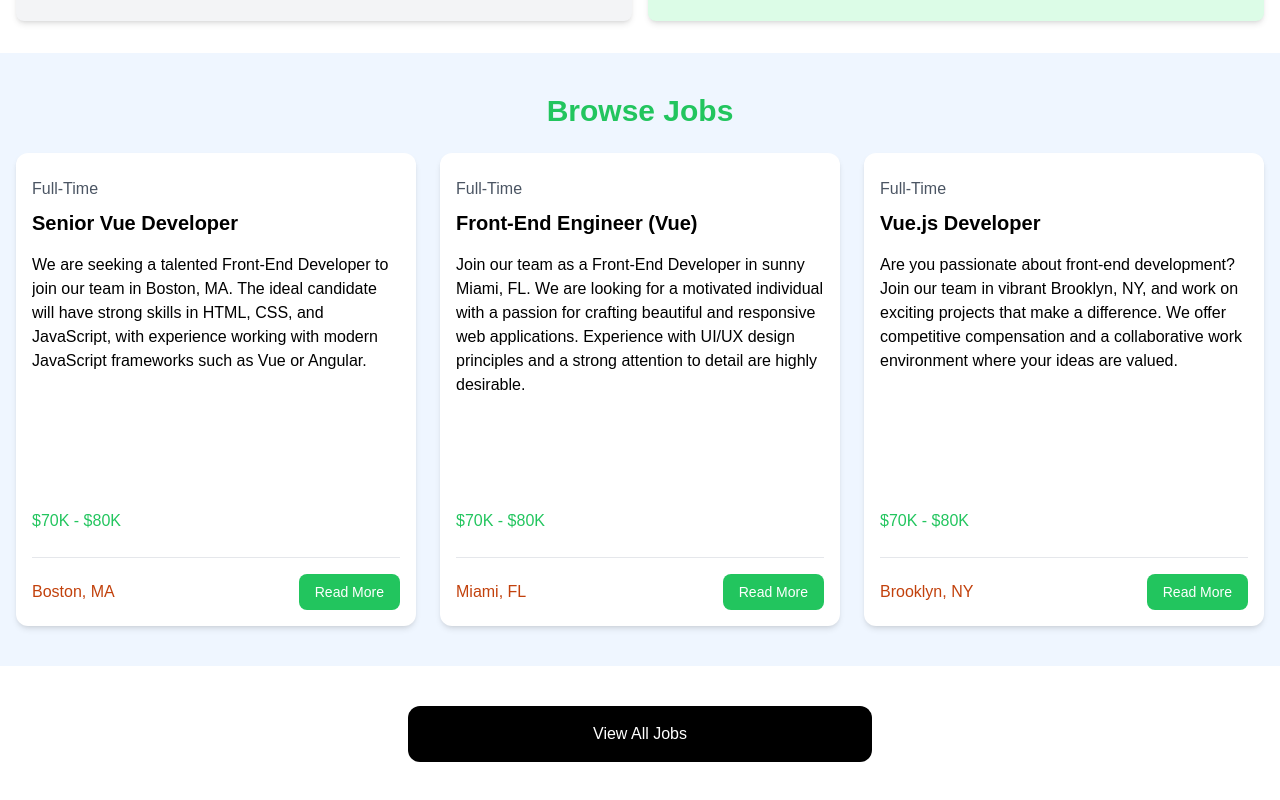
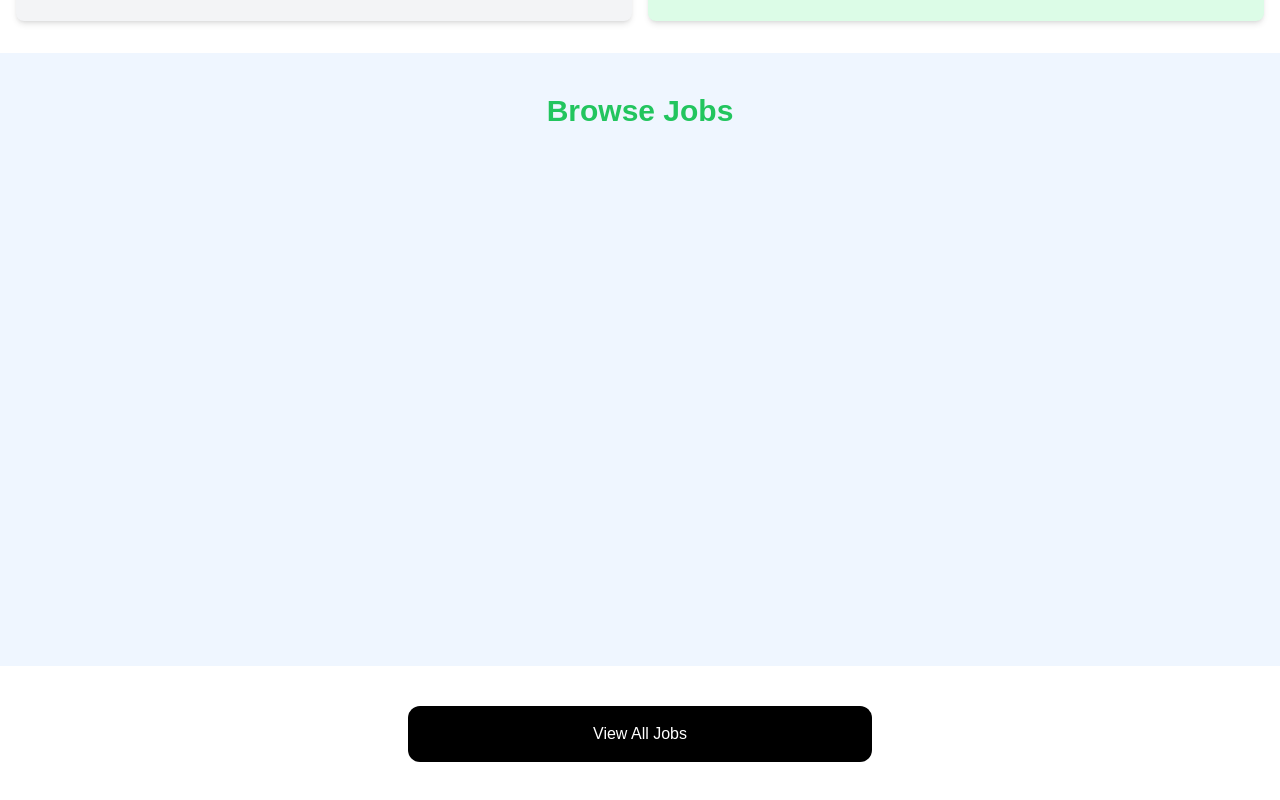
Before and after one commit to Zuhaitz/vue-jobs, a Vue app: page / in a window 1280 px wide. Shown: the part 556-1356 px from the top of the page. Built offline with nearby package versions, Linux system fonts and the light colour scheme.

Commit message:
job card animations

```diff
--- a/src/App.vue
+++ b/src/App.vue
@@ -11,5 +11,3 @@
   <HomeCards />
   <JobListings :limit="3" :show-button="true" />
 </template>
-
-<style lang="scss" scoped></style>
--- a/src/components/JobCard.vue
+++ b/src/components/JobCard.vue
@@ -4,7 +4,7 @@
 
 <template>
   <div
-    class="grid grid-cols-1 gap-4 p-4 rounded-xl shadow-md relative bg-white"
+    class="card grid grid-cols-1 gap-4 p-4 rounded-xl shadow-md relative bg-white"
   >
     <div>
       <p class="my-2 text-gray-600">{{ job.type }}</p>
@@ -23,9 +23,60 @@
       <div class="mb-3 lg:mb-0 text-orange-700">{{ job.location }}</div>
       <a
         :href="'/job/' + job.id"
-        class="px-4 py-2 text-sm text-center rounded-lg text-white bg-green-500"
+        class="button px-4 py-2 text-sm text-center rounded-lg text-white bg-green-500"
         >Read More</a
       >
     </div>
   </div>
 </template>
+
+<style scoped>
+  @keyframes show {
+    from {
+      transform: translateY(100px);
+      opacity: 0;
+    }
+
+    to {
+      transform: translateY(0);
+      opacity: 1;
+    }
+  }
+
+  .card {
+    opacity: 0;
+    animation: show ease-in;
+    animation-timeline: view();
+    animation-range: entry 20%;
+    animation-fill-mode: both;
+  }
+
+  .button {
+    transition: scale 0.5s;
+  }
+
+  .button:hover {
+    scale: 103%;
+  }
+
+  @media (min-width: 768px) {
+    @keyframes show {
+      from {
+        transform: translateY(100px) rotate(10deg);
+        opacity: 0;
+      }
+
+      to {
+        transform: translateY(0) rotate(0);
+        opacity: 1;
+      }
+    }
+
+    .card {
+      animation: show 0.6s ease;
+      transition: all 0.5s;
+      animation-fill-mode: forwards;
+      animation-delay: 0;
+    }
+  }
+</style>
--- a/src/components/JobListings.vue
+++ b/src/components/JobListings.vue
@@ -9,7 +9,7 @@
 </script>
 
 <template>
-  <section class="px-4 py-10 bg-blue-50">
+  <section class="jobs-list px-4 py-10 bg-blue-50">
     <div class="container-xl lg:container m-auto">
       <h2 class="mb-6 text-3xl font-bold text-center text-green-500">
         Browse Jobs
@@ -32,3 +32,14 @@
     >
   </section>
 </template>
+
+<style scoped>
+  @media (min-width: 768px) {
+    .jobs-list .card:nth-child(2) {
+      animation-delay: 0.2s;
+    }
+    .jobs-list .card:nth-child(3) {
+      animation-delay: 0.4s;
+    }
+  }
+</style>
```
